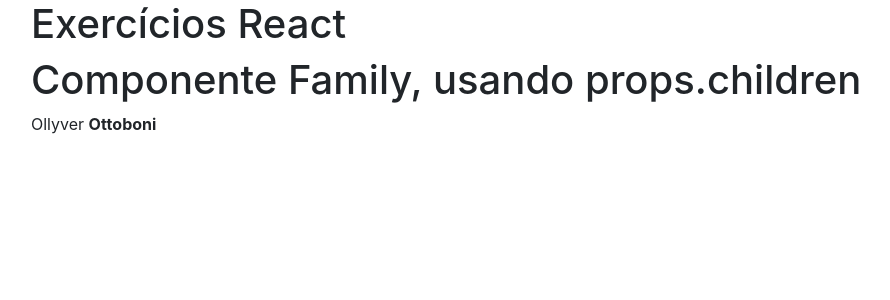
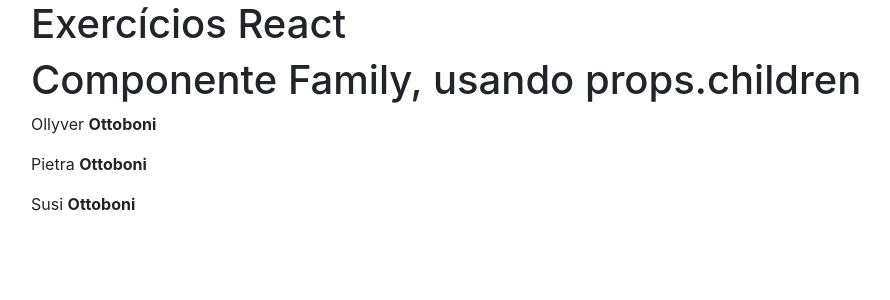
Before and after one commit to ollyvergithub/CursoReactMarcelo, a React (Create React App) app in the folder exercicios-react/: page / in a window 1280 px wide. Shown: the top 300 px of the page, without its empty margins (54-944 px from the left). Built offline with nearby package versions, Linux system fonts and the light colour scheme.

Commit message:
Aula 3 - React - 28 - Passando Propriedades para Componentes Filhos (Parte 2) - Usando: React.cloneElement(props.children, {...props}) e React.Children.map(props.children, child => (React.cloneElement(child, {...props})))

```diff
--- a/exercicios-react/src/App.js
+++ b/exercicios-react/src/App.js
@@ -8,6 +8,8 @@
         <h1>Exercícios React </h1>
         <Family lastName="Ottoboni">
             <Member name="Ollyver"/>
+            <Member name="Pietra"/>
+            <Member name="Susi"/>
         </Family>
 
     </div>
--- a/exercicios-react/src/Componentes/Family.js
+++ b/exercicios-react/src/Componentes/Family.js
@@ -4,7 +4,13 @@
     <div>
         <h1>Componente Family, usando props.children</h1>
         {/*{props.children}*/}
+
+        {/*
+        Este método clona somente um filho nesse caso só um Member!!!
         {React.cloneElement(props.children, {...props})}
+        */}
+
+        {React.Children.map(props.children, child => (React.cloneElement(child, {...props})))}
     </div>
 
 );
```
